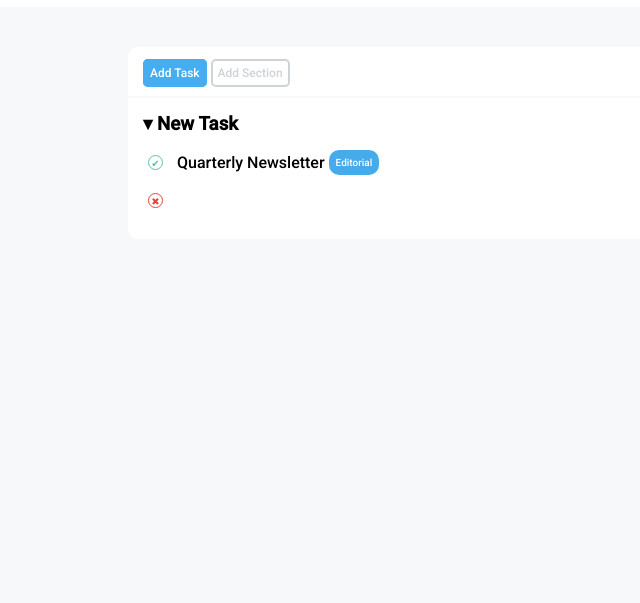
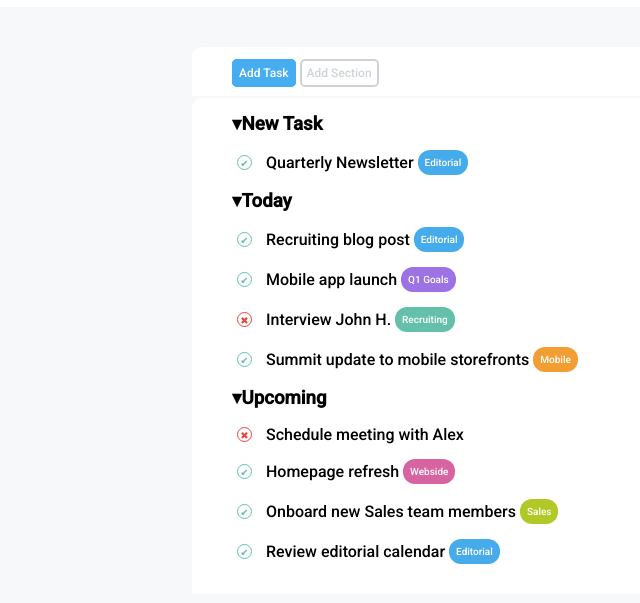
Before and after one commit to Riccardo-Potalivo/html-css-toboolist, a plain HTML site: page index.html in a window 1280 px wide. Shown: the part 63-666 px from the top of the page, without its empty margins (0-640 px from the left). Drawn offline with Linux system fonts and the light colour scheme.

Commit message:
main-complete

```diff
--- a/css/style.css
+++ b/css/style.css
@@ -28,23 +28,25 @@ h1{
     letter-spacing: 2px;
 }
 
-/* navigation bar */
-nav{
+/* container setup */
+nav, main{
     background-color: white;
-    width: 80%;
+    width: 70%;
     margin: auto;
     padding: 15px;
     border-top-left-radius: 10px;
     border-top-right-radius: 10px;
+    padding-left: 40px;
+
 }
 
+/* navigation bar */
 nav div{
     display: inline;
     font-size: 12px;
     padding: 5px;
     min-height: 80px;
     border-radius: 5px;
-    margin-bottom: 5px;
 }
 
 nav #add-task{
@@ -65,14 +67,7 @@ div#divider{
 }
 
 /* main */
-main{
-    background-color: white;
-    width: 80%;
-    margin: auto;
-    padding: 15px;
-    border-bottom-left-radius: 10px;
-    border-bottom-right-radius: 10px;
-}
+
 
 li.inline-block-align{
     list-style: none;
@@ -108,7 +103,7 @@ li .task-label{
     font-size: 10px;
     color: white;
     padding: 7px;
-    border-radius: 10px;
+    border-radius: 12px;
 
 }
 
--- a/index.html
+++ b/index.html
@@ -31,17 +31,66 @@
 
     <!-- inizio main -->
     <main>
-        <h3><span>&#x25BE</span> New Task</h3>
+        <section class="group">
+            <h3><span>&#x25BE</span>New Task</h3>
             <ul>
                 <li class="inline-block-align">
                     <div class="task done">&#x2714</div>
                     <div>Quarterly Newsletter</div>
                     <div class="task-label editorial-label">Editorial</div>
                 </li>
+            </ul>
+        </section>
+        <section class="group">
+            <h3><span>&#x25BE</span>Today</h3>
+            <ul>
+                <li class="inline-block-align">
+                    <div class="task done">&#x2714</div>
+                    <div>Recruiting blog post</div>
+                    <div class="task-label editorial-label">Editorial</div>
+                </li>
+                <li class="inline-block-align">
+                    <div class="task done">&#x2714</div>
+                    <div>Mobile app launch</div>
+                    <div class="task-label q1-goals-label">Q1 Goals</div>
+                </li>
                 <li class="inline-block-align">
                     <div class="task fail">&#x2716;</div>
+                    <div>Interview John H.</div>
+                    <div class="task-label recruiting-label">Recruiting</div>
+                </li>
+                <li class="inline-block-align">
+                    <div class="task done">&#x2714</div>
+                    <div>Summit update to mobile storefronts</div>
+                    <div class="task-label mobile-label">Mobile</div>
                 </li>
             </ul>
+        </section>
+        <section class="group">
+            <h3><span>&#x25BE</span>Upcoming</h3>
+            <ul>
+                <li class="inline-block-align">
+                    <div class="task fail">&#x2716;</div>
+                    <div>Schedule meeting with Alex</div>
+                    <div class="task-label"></div>
+                </li>
+                <li class="inline-block-align">
+                    <div class="task done">&#x2714</div>
+                    <div>Homepage refresh</div>
+                    <div class="task-label website-label">Webside</div>
+                </li>
+                <li class="inline-block-align">
+                    <div class="task done">&#x2714</div>
+                    <div>Onboard new Sales team members</div>
+                    <div class="task-label sales-label">Sales</div>
+                </li>
+                <li class="inline-block-align">
+                    <div class="task done">&#x2714</div>
+                    <div>Review editorial calendar</div>
+                    <div class="task-label editorial-label">Editorial</div>
+                </li>
+            </ul>
+        </section>
 
     </main>
     <!-- fine main -->
```
Lines whose indentation alone changed are shown as unchanged.
